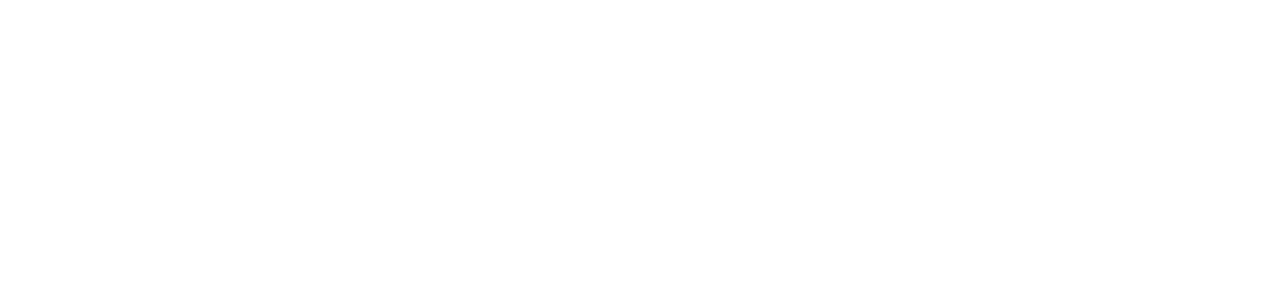
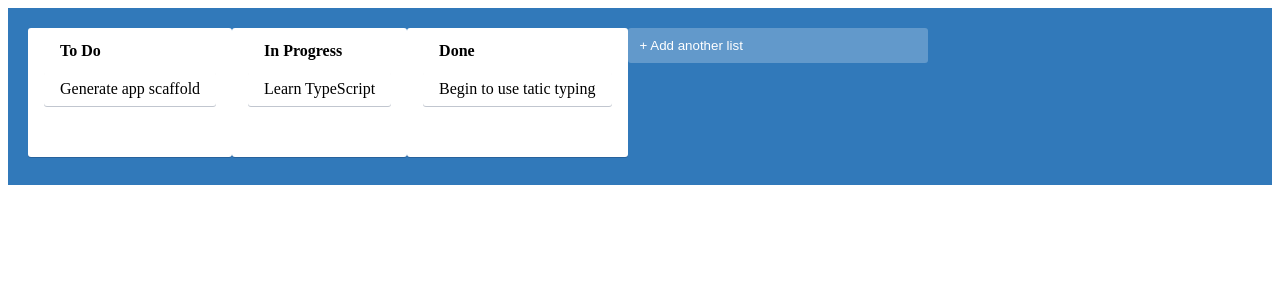
Before and after one commit to Ifegwu/trello-clone, a React (Create React App) app: page / in a window 1280 px wide. Shown: the top 300 px of the page. Built offline with nearby package versions, Linux system fonts and the light colour scheme.

Commit message:
built card component for listings, to Get data from app store with react context

```diff
--- /dev/null
+++ b/src/AddNewItem.tsx
@@ -0,0 +1,32 @@
+import { useState } from "react";
+import { AddItemButton } from "./styles";
+import { NewItemForm } from "./NewItemForm"
+
+type AddNewItemProps = {
+    onAdd(text: string): void
+    toggleButtonText: string
+    dark?: boolean
+}
+
+export const AddNewItem = (props: AddNewItemProps) => {
+    const [showForm, setShowForm] = useState(false)
+    const { onAdd, toggleButtonText, dark } = props;
+
+    if (showForm) {
+        // We show item creation form here
+        return (
+            <NewItemForm
+                onAdd={text => {
+                    onAdd(text)
+                    setShowForm(false)
+                }}
+            />
+        )
+    }
+
+    return (
+        <AddItemButton dark={dark} onClick={() => setShowForm(true)}>
+            {toggleButtonText}
+        </AddItemButton>
+    )
+}
--- a/src/App.tsx
+++ b/src/App.tsx
@@ -1,5 +1,17 @@
 import React from "react";
+import { AppContainer } from "./styles";
+import { AddNewItem } from "./AddNewItem";
+import { Column } from "./Column";
+import { useAppState } from "./state/AppStateContext";
 
 export const App = () => {
-  return null;
+  const { lists } = useAppState()
+  return (
+    <AppContainer>
+      {lists.map(list =>(
+        <Column text={list.text} key={list.id} id={list.id}/>
+      ))}
+      <AddNewItem toggleButtonText="+ Add another list" onAdd={console.log} />
+    </AppContainer>
+  )
 }
--- /dev/null
+++ b/src/Card.tsx
@@ -0,0 +1,14 @@
+import { CardContainer } from "./styles";
+
+type CardProps = {
+    text: string
+    id: string
+}
+
+export const Card = ({ text, id }: CardProps) => {
+    return (
+        <CardContainer>
+            {text}
+        </CardContainer>
+    )
+}
--- /dev/null
+++ b/src/Column.tsx
@@ -0,0 +1,26 @@
+// import { FC } from 'react';
+import { CardContainer, ColumnTitle } from './styles';
+import { AddNewItem } from "./AddNewItem"
+import { useAppState } from "./state/AppStateContext"
+import { Card } from "./Card"
+
+type ColumnProps = {
+    text: string
+    id: string
+}
+
+export const Column = ({ text, id }: ColumnProps) => {
+
+    const { getTasksByListId } = useAppState()
+    const tasks = getTasksByListId(id)
+    return (
+        <CardContainer>
+            <ColumnTitle>{text}</ColumnTitle>
+            {tasks.map(task => <Card text={task.text} key={task.id} id={task.id} />)}
+            <AddNewItem
+                toggleButtonText="+ Add another task"
+                onAdd={console.log}
+            />
+        </CardContainer>
+    )
+}
--- /dev/null
+++ b/src/NewItemForm.tsx
@@ -0,0 +1,34 @@
+import { useState } from "react";
+import { NewItemFormContainer, NewItemButton, NewItemInput } from "./styles";
+import { useFocus } from "./utils/useFocus"
+
+type NewItemFormProps = {
+    onAdd(text: string): void
+}
+
+export const NewItemForm = ({ onAdd }: NewItemFormProps) => {
+    const [text, setText] = useState("")
+    const inputRef = useFocus()
+
+    const handleAddText = (
+        event: React.KeyboardEvent<HTMLInputElement>
+    ) => {
+        if (event.key === "Enter") {
+            onAdd(text)
+        }
+    }
+
+    return (
+        <NewItemFormContainer>
+            <NewItemInput
+                ref={inputRef}
+                value={text}
+                onChange={e => setText(e.target.value)}
+                onKeyPress={handleAddText}
+            />
+            <NewItemButton onClick={() => onAdd(text)}>
+                Create
+            </NewItemButton>
+        </NewItemFormContainer>
+    )
+}
--- a/src/index.tsx
+++ b/src/index.tsx
@@ -2,11 +2,15 @@
 import ReactDOM from 'react-dom';
 import './index.css';
 import { App } from './App';
+import { AppStateProvider } from "./state/AppStateContext"
+
 // import reportWebVitals from './reportWebVitals';
 
 ReactDOM.render(
   <React.StrictMode>
-    <App />
+    <AppStateProvider>
+      <App />
+    </AppStateProvider>
   </React.StrictMode>,
   document.getElementById('root')
 );
--- /dev/null
+++ b/src/state/AppStateContext.tsx
@@ -0,0 +1,61 @@
+import { createContext, useContext, FC } from "react"
+
+type Task = {
+    id: string
+    text: string
+}
+
+type List = {
+    id: string
+    text: string
+    tasks: Task[]
+}
+
+export type AppState = {
+    lists: List[]
+}
+
+type AppStateContextProps = {
+    lists: List[]
+    getTasksByListId(id: string): Task[]
+}
+
+const AppStateContext = createContext<AppStateContextProps>({} as AppStateContextProps)
+
+const appData: AppState = {
+    lists: [
+        {
+            id: "0",
+            text: "To Do",
+            tasks: [{ id: "c0", text: "Generate app scaffold" }]
+        },
+        {
+            id: "1",
+            text: "In Progress",
+            tasks: [{ id: "c1", text: "Learn TypeScript" }]
+        },
+        {
+            id: "2",
+            text: "Done",
+            tasks: [{ id: "c2", text: "Begin to use tatic typing" }]
+        },
+    ]
+}
+
+export const AppStateProvider: FC = ({ children }) => {
+    const { lists } = appData
+
+    const getTasksByListId = (id: string) => {
+        return lists.find((list) => list.id === id)?.tasks || []
+    }
+
+    return (
+        <AppStateContext.Provider value={{ lists, getTasksByListId }}>
+            {children}
+        </AppStateContext.Provider>
+    )
+}
+
+export const useAppState = () => {
+    return useContext(AppStateContext)
+}
--- a/src/styles.ts
+++ b/src/styles.ts
@@ -1 +1,83 @@
 import styled from "styled-components"
+
+export const AppContainer = styled.div`
+    align-items: flex-start;
+    background-color: #3179ba;
+    display: flex;
+    flex-direction: row;
+    height: 100%;
+    padding: 20px;
+    width: 100%;
+`
+
+export const ColumnContainer = styled.div`
+    background-color: #ebecf0;
+    width: 300px;
+    min-height: 40px;
+    margin-right: 20px;
+    border-radius: 3px;
+    padding: 8px 8px;
+    flex-grow: 0;
+`
+
+export const ColumnTitle = styled.div`
+    padding: 6px 16px 12px;
+    font-weight: bold;
+`
+
+export const CardContainer = styled.div`
+    background-color: #fff;
+    cursor: pointer;
+    margin-bottom: 0.5rem;
+    padding: 0.5rem 1rem;
+    max-width: 300px;
+    border-radius: 3px;
+    box-shadow: #091e4240 0px 1px 0px 0px;
+`
+
+type AddItemButtonProps = {
+    dark?: Boolean;
+}
+
+export const AddItemButton = styled.button<AddItemButtonProps>`
+    background-color: #ffffff3d;
+    border-radius: 3px;
+    border: none;
+    color: ${props => (props.dark ? '#000' : '#fff')};
+    cursor: pointer;
+    max-width: 300px;
+    padding: 10px 12px;
+    text-align: left;
+    transition: background 85ms ease-in;
+    width: 100%;
+    &:hover{
+        background-color: #ffffff52;
+    }
+`
+
+export const NewItemFormContainer = styled.div`
+    max-width: 300px;
+    display: flex;
+    flex-direction: column;
+    width: 100%;
+    align-items: flex-start;
+`
+
+export const NewItemButton = styled.button`
+    background-color: #5aac44;
+    border-radius: 3px;
+    border: none;
+    box-shadow: none;
+    color: #fff;
+    padding: 6px 12px;
+    text-align: center;
+`
+
+export const NewItemInput = styled.input`
+    border-radius: 3px;
+    border: none;
+    box-shadow: #091e4240 0px 1px 0px 0px;
+    margin-bottom: 0.5rem;
+    padding: 0.5rem 1rem;
+    width: 100%;
+`
--- /dev/null
+++ b/src/utils/useFocus.ts
@@ -0,0 +1,11 @@
+import { useRef, useEffect } from "react"
+
+export const useFocus = () => {
+    const ref = useRef<HTMLInputElement>(null)
+
+    useEffect(() => {
+        ref.current?.focus()
+    }, [])
+
+    return ref
+}
```
